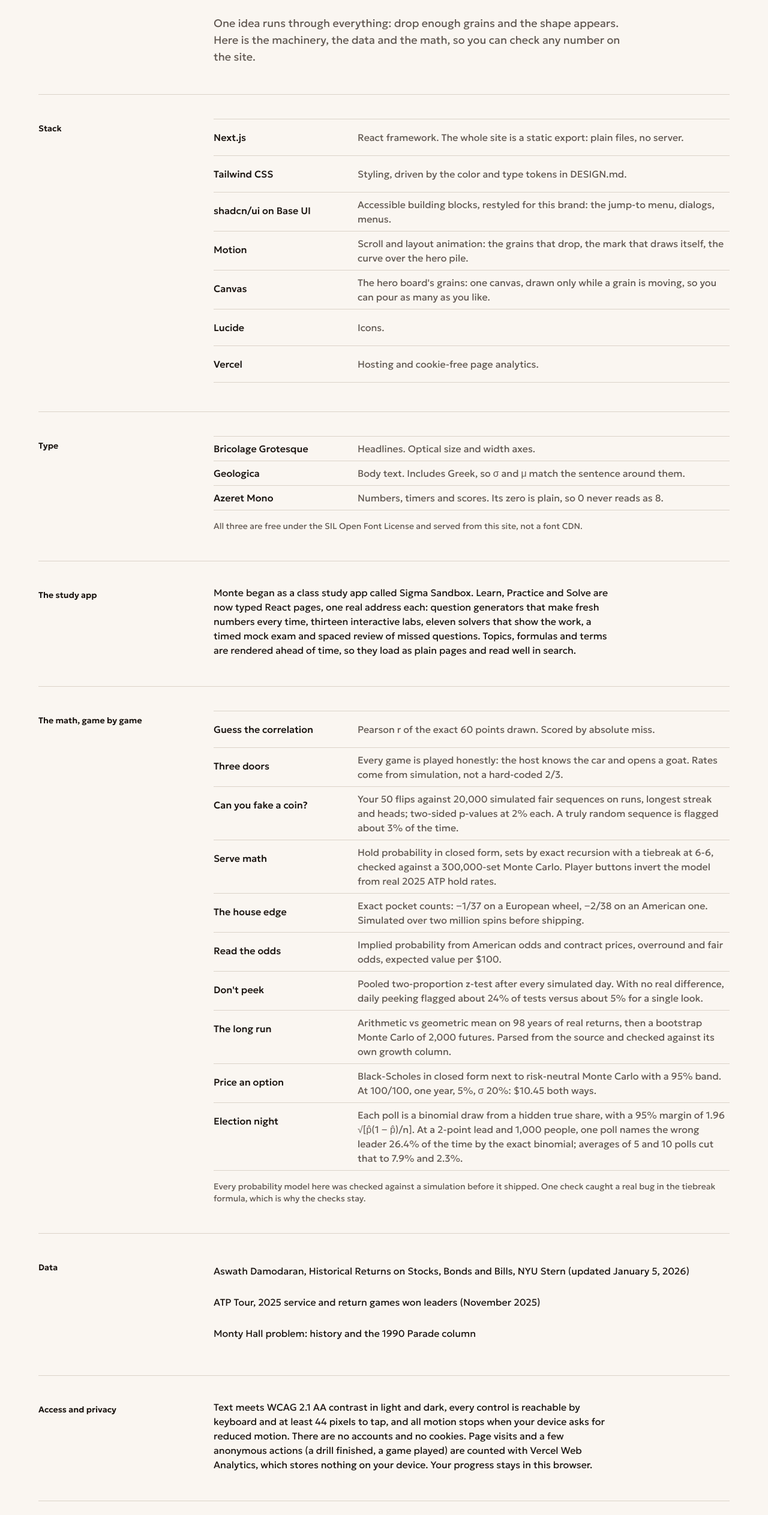
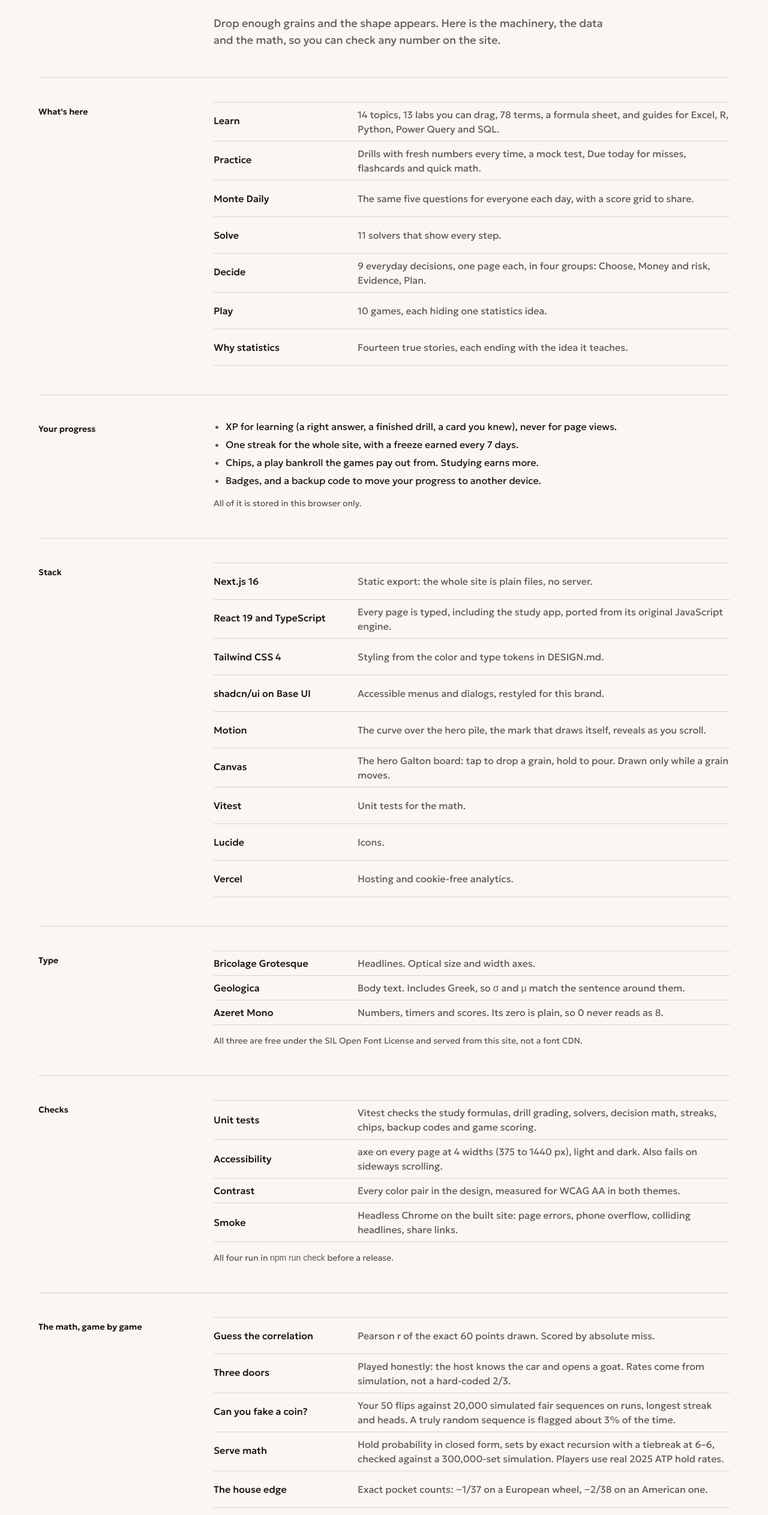
Before and after one commit to skirberg/monte, a Next.js app: page /built in a window 1280 px wide. Shown: the part 189-2715 px from the top of the page at 60% size. Built offline with nearby package versions, Linux system fonts and the light colour scheme; a web font is replaced by a local one.

Commit message:
How it's built: current stack, decisions, checks, live data sources and open data; shorter and scannable

```diff
--- a/app/built/page.tsx
+++ b/app/built/page.tsx
@@ -2,22 +2,49 @@
 import { SiteHeader } from "@/components/site-header";
 import { SiteFooter } from "@/components/site-footer";
 import { Motion } from "@/components/landing/motion-bits";
-import { GAMES, playHref } from "@/lib/site-data";
+import { DECIDE_TOOLS, GAMES, SOLVERS, TOPICS, decideHref, playHref, studyHref } from "@/lib/site-data";
+import { TOOLS as DECISIONS, toolHref } from "@/lib/decide/tools";
+import { DATA } from "@/lib/study/data";
+import { study } from "@/lib/study/routes";
 
 export const metadata: Metadata = {
   title: "How it's built",
-  description: "The stack, the fonts, the data sources and the math behind every lab and game on Monte.",
+  description: "The stack, the checks, the data sources and the math behind every lesson, game and decision on Monte.",
   alternates: { canonical: "/built/" },
 };
 
+/** The labs in components/study/labs.tsx (the LabId union in lib/study/data.ts). */
+const LAB_COUNT = 13;
+
+type Row = { name: string; href?: string; what: string };
+
+const SITE: Row[] = [
+  { name: "Learn", href: studyHref("#learn"), what: `${TOPICS.length} topics, ${LAB_COUNT} labs you can drag, ${DATA.terms.length} terms, a formula sheet, and guides for Excel, R, Python, Power Query and SQL.` },
+  { name: "Practice", href: study.drill, what: "Drills with fresh numbers every time, a mock test, Due today for misses, flashcards and quick math." },
+  { name: "Monte Daily", href: study.drillStart("daily"), what: "The same five questions for everyone each day, with a score grid to share." },
+  { name: "Solve", href: studyHref("#solve"), what: `${SOLVERS.length} solvers that show every step.` },
+  { name: "Decide", href: decideHref(), what: `${DECIDE_TOOLS.length} everyday decisions, one page each, in four groups: Choose, Money and risk, Evidence, Plan.` },
+  { name: "Play", href: playHref(), what: `${GAMES.length} games, each hiding one statistics idea.` },
+  { name: "Why statistics", href: "/story/", what: "Fourteen true stories, each ending with the idea it teaches." },
+];
+
+const PROGRESS = [
+  "XP for learning (a right answer, a finished drill, a card you knew), never for page views.",
+  "One streak for the whole site, with a freeze earned every 7 days.",
+  "Chips, a play bankroll the games pay out from. Studying earns more.",
+  "Badges, and a backup code to move your progress to another device.",
+];
+
 const STACK: [string, string, string][] = [
-  ["Next.js", "https://nextjs.org", "React framework. The whole site is a static export: plain files, no server."],
-  ["Tailwind CSS", "https://tailwindcss.com", "Styling, driven by the color and type tokens in DESIGN.md."],
-  ["shadcn/ui on Base UI", "https://ui.shadcn.com", "Accessible building blocks, restyled for this brand: the jump-to menu, dialogs, menus."],
-  ["Motion", "https://motion.dev", "Scroll and layout animation: the grains that drop, the mark that draws itself, the curve over the hero pile."],
-  ["Canvas", "https://developer.mozilla.org/docs/Web/API/Canvas_API", "The hero board's grains: one canvas, drawn only while a grain is moving, so you can pour as many as you like."],
+  ["Next.js 16", "https://nextjs.org", "Static export: the whole site is plain files, no server."],
+  ["React 19 and TypeScript", "https://react.dev", "Every page is typed, including the study app, ported from its original JavaScript engine."],
+  ["Tailwind CSS 4", "https://tailwindcss.com", "Styling from the color and type tokens in DESIGN.md."],
+  ["shadcn/ui on Base UI", "https://ui.shadcn.com", "Accessible menus and dialogs, restyled for this brand."],
+  ["Motion", "https://motion.dev", "The curve over the hero pile, the mark that draws itself, reveals as you scroll."],
+  ["Canvas", "https://developer.mozilla.org/docs/Web/API/Canvas_API", "The hero Galton board: tap to drop a grain, hold to pour. Drawn only while a grain moves."],
+  ["Vitest", "https://vitest.dev", "Unit tests for the math."],
   ["Lucide", "https://lucide.dev", "Icons."],
-  ["Vercel", "https://vercel.com", "Hosting and cookie-free page analytics."],
+  ["Vercel", "https://vercel.com", "Hosting and cookie-free analytics."],
 ];
 
 const FONTS: [string, string][] = [
@@ -26,24 +53,53 @@
   ["Azeret Mono", "Numbers, timers and scores. Its zero is plain, so 0 never reads as 8."],
 ];
 
+const CHECKS: [string, string][] = [
+  ["Unit tests", "Vitest checks the study formulas, drill grading, solvers, decision math, streaks, chips, backup codes and game scoring."],
+  ["Accessibility", "axe on every page at 4 widths (375 to 1440 px), light and dark. Also fails on sideways scrolling."],
+  ["Contrast", "Every color pair in the design, measured for WCAG AA in both themes."],
+  ["Smoke", "Headless Chrome on the built site: page errors, phone overflow, colliding headlines, share links."],
+];
+
 const MATH: Record<string, string> = {
   correlation: "Pearson r of the exact 60 points drawn. Scored by absolute miss.",
-  "monty-hall": "Every game is played honestly: the host knows the car and opens a goat. Rates come from simulation, not a hard-coded 2/3.",
-  "fake-coin": "Your 50 flips against 20,000 simulated fair sequences on runs, longest streak and heads; two-sided p-values at 2% each. A truly random sequence is flagged about 3% of the time.",
-  serve: "Hold probability in closed form, sets by exact recursion with a tiebreak at 6-6, checked against a 300,000-set Monte Carlo. Player buttons invert the model from real 2025 ATP hold rates.",
-  "house-edge": "Exact pocket counts: −1/37 on a European wheel, −2/38 on an American one. Simulated over two million spins before shipping.",
-  odds: "Implied probability from American odds and contract prices, overround and fair odds, expected value per $100.",
-  "ab-test": "Pooled two-proportion z-test after every simulated day. With no real difference, daily peeking flagged about 24% of tests versus about 5% for a single look.",
-  "long-run": "Arithmetic vs geometric mean on 98 years of real returns, then a bootstrap Monte Carlo of 2,000 futures. Parsed from the source and checked against its own growth column.",
-  options: "Black-Scholes in closed form next to risk-neutral Monte Carlo with a 95% band. At 100/100, one year, 5%, σ 20%: $10.45 both ways.",
-  election: "Each poll is a binomial draw from a hidden true share, with a 95% margin of 1.96 √[p̂(1 − p̂)/n]. At a 2-point lead and 1,000 people, one poll names the wrong leader 26.4% of the time by the exact binomial; averages of 5 and 10 polls cut that to 7.9% and 2.3%.",
+  "monty-hall": "Played honestly: the host knows the car and opens a goat. Rates come from simulation, not a hard-coded 2/3.",
+  "fake-coin": "Your 50 flips against 20,000 simulated fair sequences on runs, longest streak and heads. A truly random sequence is flagged about 3% of the time.",
+  serve: "Hold probability in closed form, sets by exact recursion with a tiebreak at 6–6, checked against a 300,000-set simulation. Players use real 2025 ATP hold rates.",
+  "house-edge": "Exact pocket counts: −1/37 on a European wheel, −2/38 on an American one.",
+  odds: "Implied probability from American odds and contract prices, the bookmaker's cut, fair odds and expected value per $100.",
+  "ab-test": "Pooled two-proportion z-test after every simulated day. With no real difference, daily peeking flags about 24% of tests versus 5% for one look.",
+  "long-run": "Arithmetic vs geometric mean on 98 years of real returns, then 2,000 bootstrapped thirty-year futures.",
+  options: "Black-Scholes in closed form next to a Monte Carlo price with a 95% band. At 100/100, one year, 5%, σ 20%: $10.45 both ways.",
+  election: "Margin of 1.96 √[p̂(1 − p̂)/n]. At a 2-point lead, one poll of 1,000 names the wrong leader 26.4% of the time; averages of 5 and 10 polls, 7.9% and 2.3%.",
 };
 
 const SOURCES: [string, string][] = [
   ["Aswath Damodaran, Historical Returns on Stocks, Bonds and Bills, NYU Stern (updated January 5, 2026)", "https://pages.stern.nyu.edu/~adamodar/New_Home_Page/datafile/histretSP.html"],
   ["ATP Tour, 2025 service and return games won leaders (November 2025)", "https://www.atptour.com/en/news/sinner-serve-return-november-2025"],
+  ["Polymarket, public market prices", "https://polymarket.com"],
+  ["Kalshi, public market prices", "https://kalshi.com"],
+  ["Wikipedia, 2026 House generic ballot averages", "https://en.wikipedia.org/wiki/2026_United_States_House_of_Representatives_elections"],
+  ["VoteHub, public poll data", "https://votehub.com"],
   ["Monty Hall problem: history and the 1990 Parade column", "https://en.wikipedia.org/wiki/Monty_Hall_problem"],
 ];
+
+const OPEN: Row[] = [
+  { name: "JSON API", href: "/api/v1/index.json", what: "Topics, terms, formulas and sources as static JSON. No key." },
+  { name: "llms.txt", href: "/llms.txt", what: "A plain-text map of the site and every topic." },
+  { name: "Cheat sheets", href: "/cheatsheets/all-1.png", what: "Phone-sized images: one per topic, plus the full set." },
+  { name: "Excel workbook", href: "/downloads/monte-statistics-workbook.xlsx", what: "Free calculators for the main formulas: describe data, normal, intervals, tests, regression and more." },
+];
+
+const ACCESS = [
+  "WCAG 2.1 AA contrast in light and dark.",
+  "Every control works by keyboard and is at least 44 px to tap.",
+  "Motion stops when your device asks for reduced motion.",
+  "No accounts, no cookies. Your progress stays in this browser.",
+  "Vercel Web Analytics counts visits and a few anonymous actions (a drill finished, a game played). It stores nothing on your device.",
+];
+
+const link = "inline-flex min-h-11 items-center self-start font-medium underline-offset-4 hover:underline";
+const rowGrid = "grid items-center gap-1 py-2 sm:grid-cols-[14rem_1fr] sm:gap-4";
 
 function Block({ title, children }: { title: string; children: React.ReactNode }) {
   return (
@@ -53,6 +109,35 @@
     </section>
   );
 }
+
+function Rows({ rows, external = false, ordered = false }: { rows: Row[]; external?: boolean; ordered?: boolean }) {
+  const items = rows.map(({ name, href, what }) => (
+    <li key={name} className={rowGrid}>
+      {href ? (
+        <a href={href} {...(external ? { target: "_blank", rel: "noreferrer" } : {})} className={link}>
+          {name}
+        </a>
+      ) : (
+        <span className="font-medium">{name}</span>
+      )}
+      <span className="text-ink-muted">{what}</span>
+    </li>
+  ));
+  const cls = "divide-y divide-line border-y border-line";
+  return ordered ? <ol className={cls}>{items}</ol> : <ul className={cls}>{items}</ul>;
+}
+
+function Bullets({ items }: { items: string[] }) {
+  return (
+    <ul className="max-w-[62ch] list-disc space-y-1.5 pl-5 marker:text-ink-muted">
+      {items.map((t) => (
+        <li key={t}>{t}</li>
+      ))}
+    </ul>
+  );
+}
+
+const note = "text-sm text-ink-muted";
 
 export default function Built() {
   return (
@@ -66,61 +151,48 @@
               How it&rsquo;s built
             </h1>
             <p className="rise max-w-[56ch] text-lg text-ink-muted" style={{ animationDelay: "80ms" }}>
-              One idea runs through everything: drop enough grains and the shape appears. Here is the machinery, the data and the math, so you
-              can check any number on the site.
+              Drop enough grains and the shape appears. Here is the machinery, the data and the math, so you can check any number on the site.
             </p>
           </div>
         </header>
 
+        <Block title="What's here">
+          <Rows rows={SITE} />
+        </Block>
+
+        <Block title="Your progress">
+          <Bullets items={PROGRESS} />
+          <p className={note}>All of it is stored in this browser only.</p>
+        </Block>
+
         <Block title="Stack">
-          <ul className="divide-y divide-line border-y border-line">
-            {STACK.map(([name, url, what]) => (
-              <li key={name} className="grid items-center gap-1 py-2 sm:grid-cols-[14rem_1fr] sm:gap-4">
-                <a href={url} target="_blank" rel="noreferrer" className="inline-flex min-h-11 items-center self-start font-medium underline-offset-4 hover:underline">
-                  {name}
-                </a>
-                <span className="text-ink-muted">{what}</span>
-              </li>
-            ))}
-          </ul>
+          <Rows rows={STACK.map(([name, href, what]) => ({ name, href, what }))} external />
         </Block>
 
         <Block title="Type">
-          <ul className="divide-y divide-line border-y border-line">
-            {FONTS.map(([name, what]) => (
-              <li key={name} className="grid items-center gap-1 py-2 sm:grid-cols-[14rem_1fr] sm:gap-4">
-                <span className="font-medium">{name}</span>
-                <span className="text-ink-muted">{what}</span>
-              </li>
-            ))}
-          </ul>
-          <p className="text-sm text-ink-muted">All three are free under the SIL Open Font License and served from this site, not a font CDN.</p>
+          <Rows rows={FONTS.map(([name, what]) => ({ name, what }))} />
+          <p className={note}>All three are free under the SIL Open Font License and served from this site, not a font CDN.</p>
         </Block>
 
-        <Block title="The study app">
-          <p className="max-w-[62ch]">
-            Monte began as a class study app called Sigma Sandbox. Learn, Practice and Solve are now typed React pages, one real address each: question generators that make fresh numbers
-            every time, thirteen interactive labs, eleven solvers that show the work, a timed mock exam and spaced review of missed questions. Topics, formulas and terms are rendered
-            ahead of time, so they load as plain pages and read well in search.
+        <Block title="Checks">
+          <Rows rows={CHECKS.map(([name, what]) => ({ name, what }))} />
+          <p className={note}>
+            All four run in <code>npm run check</code> before a release.
           </p>
         </Block>
 
         <Block title="The math, game by game">
-          <ol className="divide-y divide-line border-y border-line">
-            {GAMES.map((g) => (
-              <li key={g.slug} className="grid items-center gap-1 py-2 sm:grid-cols-[14rem_1fr] sm:gap-4">
-                <a href={playHref(g.slug)} className="inline-flex min-h-11 items-center self-start font-medium underline-offset-4 hover:underline">
-                  {g.name}
-                </a>
-                <span className="text-ink-muted">{MATH[g.slug]}</span>
-              </li>
-            ))}
-          </ol>
-          <p className="text-sm text-ink-muted">Every probability model here was checked against a simulation before it shipped. One check caught a real bug in the tiebreak formula, which is why the checks stay.</p>
+          <Rows rows={GAMES.map((g) => ({ name: g.name, href: playHref(g.slug), what: MATH[g.slug] }))} ordered />
+          <p className={note}>Every probability model was checked against a simulation before it shipped. One check caught a real bug in the tiebreak formula, which is why the checks stay.</p>
+        </Block>
+
+        <Block title="The decisions">
+          <Rows rows={DECISIONS.map((t) => ({ name: t.question, href: toolHref(t.id), what: `${t.teaches}.` }))} ordered />
+          <p className={note}>The formulas behind each one are covered by the unit tests.</p>
         </Block>
 
         <Block title="Data">
-          <ul className="space-y-2">
+          <ul className="space-y-1">
             {SOURCES.map(([name, url]) => (
               <li key={url}>
                 <a href={url} target="_blank" rel="noreferrer" className="inline-flex min-h-11 items-center underline-offset-4 hover:underline">
@@ -129,19 +201,23 @@
               </li>
             ))}
           </ul>
+          <p className={note}>
+            Election night prices and polls refresh every day through a GitHub Action, and again at every build. Public sources only, no keys.
+          </p>
+        </Block>
+
+        <Block title="Open data">
+          <Rows rows={OPEN} />
+          <p className={note}>Free to use with a link to monte.markets.</p>
         </Block>
 
         <Block title="Access and privacy">
-          <p className="max-w-[62ch]">
-            Text meets WCAG 2.1 AA contrast in light and dark, every control is reachable by keyboard and at least 44 pixels to tap, and all
-            motion stops when your device asks for reduced motion. There are no accounts and no cookies. Page visits and a few anonymous actions (a drill finished, a game played)
-            are counted with Vercel Web Analytics, which stores nothing on your device. Your progress stays in this browser.
-          </p>
+          <Bullets items={ACCESS} />
         </Block>
 
         <Block title="Code">
           <p>
-            <a href="https://github.com/skirberg" target="_blank" rel="noreferrer" className="inline-flex min-h-11 items-center self-start font-medium underline-offset-4 hover:underline">
+            <a href="https://github.com/skirberg" target="_blank" rel="noreferrer" className={link}>
               github.com/skirberg
             </a>
           </p>
```
